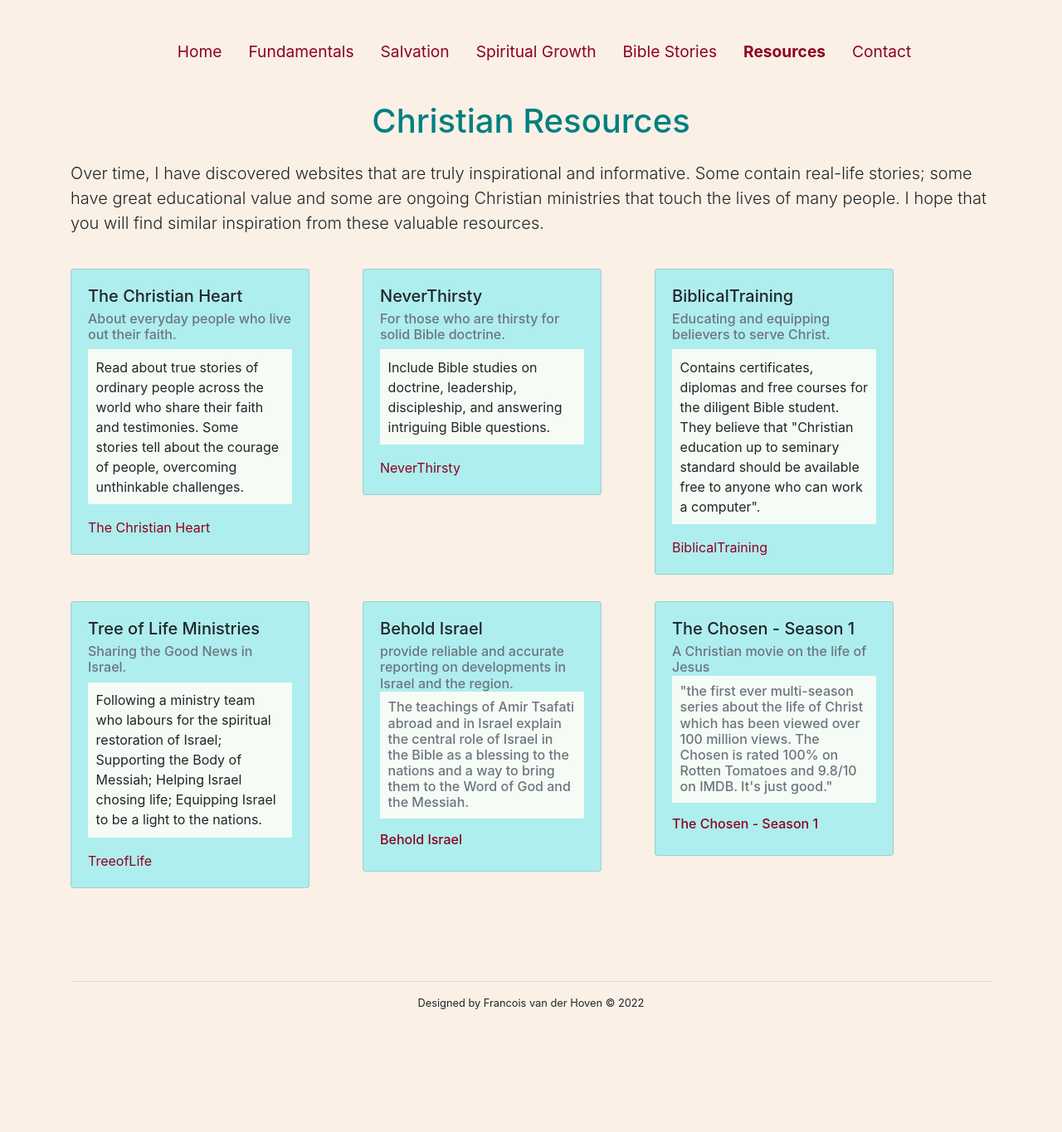
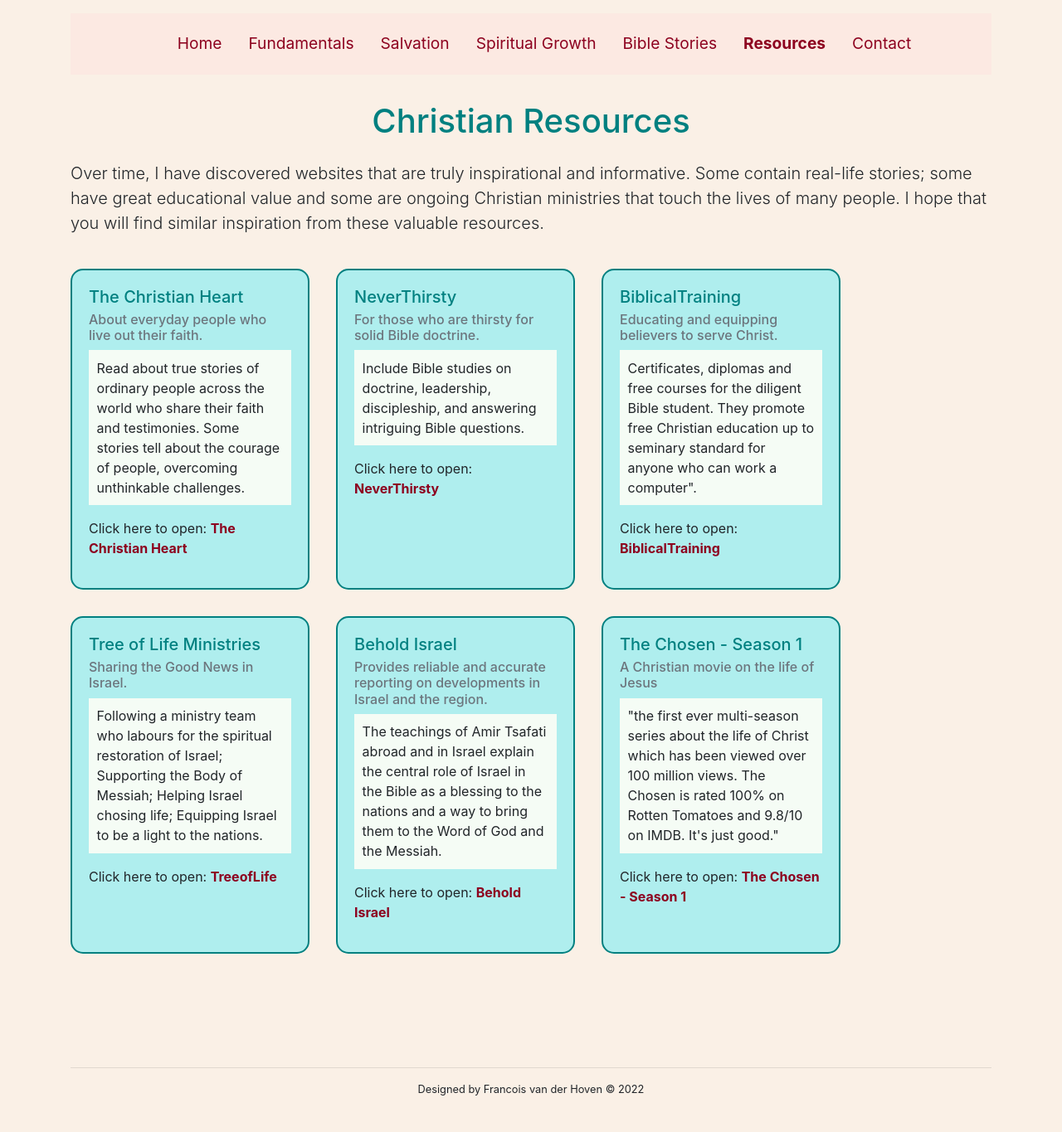
Before and after one commit to francois777/pearls-of-wisdom, a Jekyll site: the page built from pages/resources.html, in a window 1280 px wide. Shown: the whole page at 83% size. Built offline with Jekyll 4.4.1, drawn with Linux system fonts in a browser that asks for light colours; nearby versions of some CDN libraries; before the commit the page ends 1219 px from its top, so only the background shows below that.

Commit message:
fix a few mistakes

```diff
--- a/_includes/fundamental_parts/fundamentals_intro.html
+++ b/_includes/fundamental_parts/fundamentals_intro.html
@@ -11,7 +11,7 @@
 </p>
 <p>
   We all therefore need a solid foundation as the basis of our growth. See how
-  the book of Hebrews describe this foundation:
+  the book of Hebrews describes this foundation:
 </p>
 <p class="scripture">
   Now is the time for us to progress beyond the basic message of Christ and
--- a/css/main.scss
+++ b/css/main.scss
@@ -8,9 +8,10 @@
 }
 // Navigation
 ul.nav {
+  background-color: #FCE9E2;
   margin-top: 1em;
-  padding-top: 2em;
-  padding-bottom: 0.8em;
+  padding-top: 1.4em;
+  padding-bottom: 1.4em;
   li {
     padding-left: 2em;
     a { font-size: larger; }
@@ -77,8 +78,6 @@
   color: MediumBlue;
 }
 
-
-
 .discussion-heading {
   margin-bottom: 0;
   color: #CD853F;
@@ -137,24 +136,35 @@
 }
 
 // Resources
+.cards {
+  display: flex;
+  flex-wrap: wrap;
+  align-content: space-around;
+  flex-direction: row;
+}
+
 .card {
-  float: left;
-  margin-right: 4em;
+  margin-right: 2em;
   margin-bottom: 2em;
   background-color: #AFEEEE;
+  border-radius: 15px;
+  border-width: 2px;
+  border-color: teal;
+  .card-title {
+    color: teal;
+  }
   .card-text {
     background-color: #F5FCF5;
     padding: 0.6em;
   }
 }
 
-
 // Footer
 footer {
   clear: both;
-  padding-top: 5em;
+  padding-top: 2em;
+  padding-bottom: 2em;
   margin-top: 5em;
-  margin-bottom: 1.5em;
   font-size: 0.8em;
   text-align: center;
 }
--- a/pages/resources.html
+++ b/pages/resources.html
@@ -15,6 +15,7 @@
     many people. I hope that you will find similar inspiration from these
     valuable resources.
   </p>
+  <section class="cards">
     <div class="card" style="width: 18rem;">
       <div class="card-body">
         <h5 class="card-title">The Christian Heart</h5>
@@ -25,8 +26,10 @@
           world who share their faith and testimonies. Some stories tell about the
           courage of people, overcoming unthinkable challenges.
         </p>
-      <a href="https://thechristianheart.com/" class="card-link" target="_blank"
-      >The Christian Heart</a>
+        <p>Click here to open:
+          <a href="https://thechristianheart.com/" target="_blank"
+          ><b>The Christian Heart</b></a>
+        </p>
       </div>
     </div>
 
@@ -39,8 +42,10 @@
         <p class="card-text">Include Bible studies on doctrine,
           leadership, discipleship, and answering intriguing Bible questions.
         </p>
-      <a href="https://www.neverthirsty.org" class="card-link" target="_blank"
-      >NeverThirsty</a>
+        <p>Click here to open:
+          <a href="https://www.neverthirsty.org" target="_blank"
+          ><b>NeverThirsty</b></a>
+        </p>
       </div>
     </div>
 
@@ -50,13 +55,14 @@
         <h6 class="card-subtitle mb-2 text-muted">Educating and equipping
           believers to serve Christ.
         </h6>
-      <p class="card-text">Contains certificates, diplomas and free courses for
-        the diligent Bible student. They believe that "Christian education up to
-        seminary standard should be available free to anyone who can work a
-        computer".
+        <p class="card-text">Certificates, diplomas and free courses for
+          the diligent Bible student. They promote free Christian education up to
+          seminary standard for anyone who can work a computer".
         </p>
-      <a href="https://www.biblicaltraining.org" class="card-link" target="_blank"
-      >BiblicalTraining</a>
+        <p>Click here to open:
+          <a href="https://www.biblicaltraining.org" target="_blank"
+          ><b>BiblicalTraining</b></a>
+        </p>
       </div>
     </div>
 
@@ -69,22 +75,26 @@
           spiritual restoration of Israel; Supporting the Body of Messiah; Helping
           Israel chosing life; Equipping Israel to be a light to the nations.
         </p>
-      <a href="https://www.treeoflifeisrael.org" class="card-link" target="_blank"
-      >TreeofLife</a>
+        <p>Click here to open:
+          <a href="https://www.treeoflifeisrael.org" target="_blank"
+          ><b>TreeofLife</b></a>
+        </p>
       </div>
     </div>
 
     <div class="card" style="width: 18rem;">
       <div class="card-body">
         <h5 class="card-title">Behold Israel</h5>
-      <h6 class="card-subtitle mb-2 text-muted">provide reliable and accurate
-        reporting on developments in Israel and the region.
+        <h6 class="card-subtitle mb-2 text-muted">Provides reliable and accurate
+          reporting on developments in Israel and the region. </h6>
         <p class="card-text">The teachings of Amir Tsafati abroad and in Israel
           explain the central role of Israel in the Bible as a blessing to the
           nations and a way to bring them to the Word of God and the Messiah.
         </p>
-      <a href="https://beholdisrael.org/" class="card-link" target="_blank"
-      >Behold Israel</a>
+        <p>Click here to open:
+          <a href="https://beholdisrael.org/" target="_blank"
+          ><b>Behold Israel</b></a>
+        </p>
       </div>
     </div>
 
@@ -92,14 +102,16 @@
       <div class="card-body">
         <h5 class="card-title">The Chosen - Season 1</h5>
         <h6 class="card-subtitle mb-2 text-muted">A Christian movie on the life
-        of Jesus
+          of Jesus</h6>
         <p class="card-text">"the first ever multi-season series about the life of
           Christ which has been viewed over 100 million views. The Chosen is rated
           100% on Rotten Tomatoes and 9.8/10 on IMDB. It's just good."
         </p>
-      <a href="https://watch.angelstudios.com/thechosen/watch" class="card-link" target="_blank"
-      >The Chosen - Season 1</a>
+        <p>Click here to open:
+          <a href="https://watch.angelstudios.com/thechosen/watch" target="_blank"
+          ><b>The Chosen - Season 1</b></a>
+        </p>
       </div>
     </div>
-
   </section>
+</section>
```
Also changed, not shown: draft/contact_form.html (+20 -46 lines), 5 other files. Lines whose indentation alone changed are shown as unchanged.
